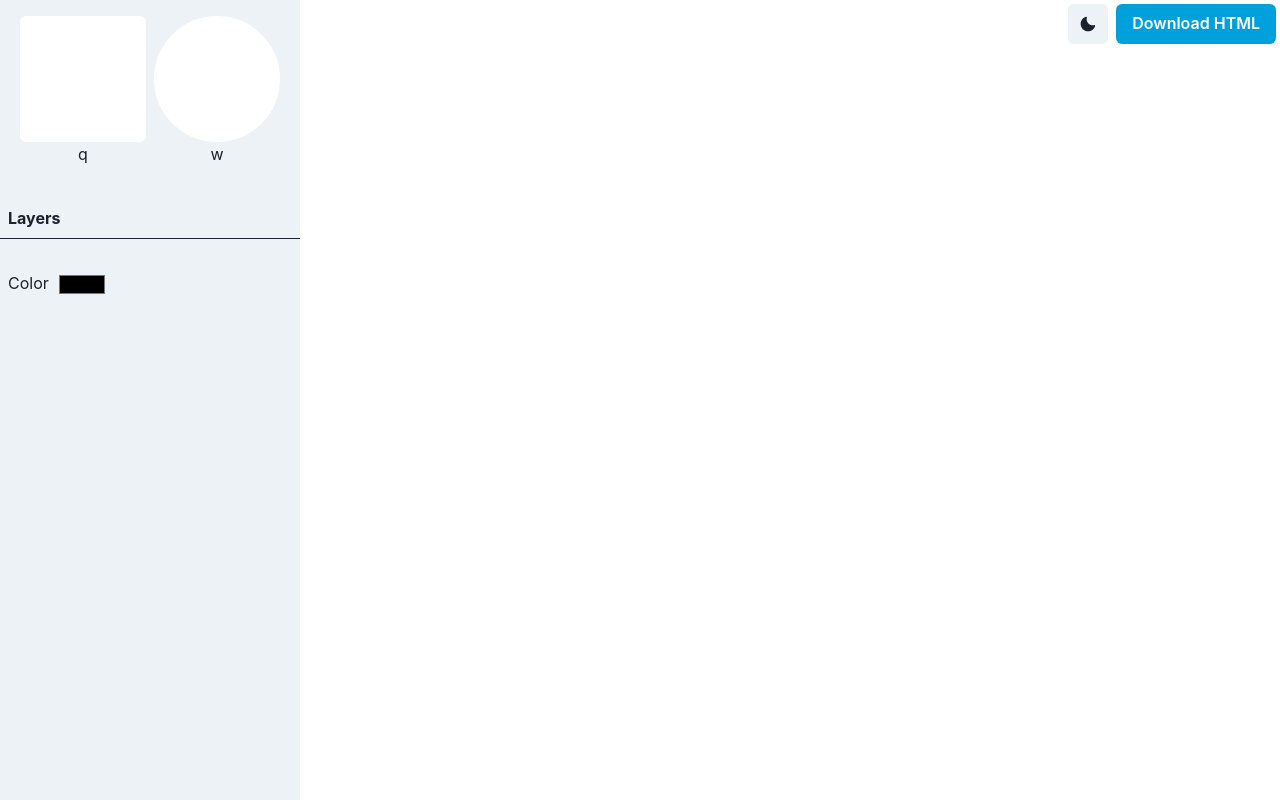
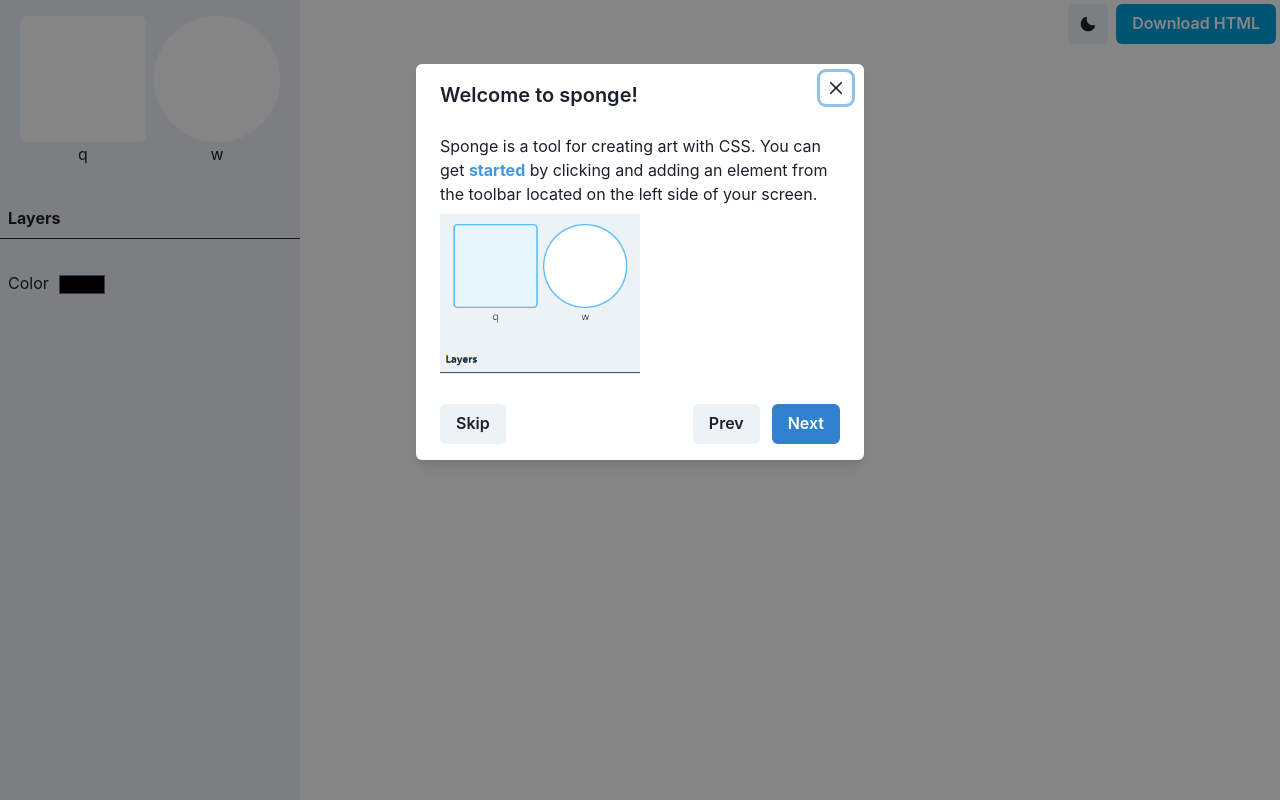
Before and after one commit to Fernando-J-Garcia/Sponge, a Next.js app: page / in a window 1280 px wide. Built offline with nearby package versions, Linux system fonts and the light colour scheme.

Commit message:
Added intro screen

```diff
--- /dev/null
+++ b/components/TutorialModal.tsx
@@ -0,0 +1,122 @@
+import {
+  Modal,
+  ModalBody,
+  ModalCloseButton,
+  ModalContent,
+  ModalFooter,
+  ModalHeader,
+  ModalOverlay,
+  useDisclosure,
+  Text,
+  Box,
+  Button,
+} from "@chakra-ui/react";
+import { useRef, useState } from "react";
+import Image from "next/image";
+import tutorial_Add_Element from "../public/tutorial/Add_Element_Example.png";
+import tutorial_Edit_CSS from "../public/tutorial/Change_CSS_Properties_Example.png";
+
+interface Page {
+  id: number;
+  title: string;
+  content: JSX.Element;
+}
+const pages: Page[] = [
+  {
+    id: 0,
+    title: "Welcome to sponge!",
+    content: (
+      <>
+        <Text mb={2}>
+          Sponge is a tool for creating art with CSS. You can get{" "}
+          <Text as="span" color={"blue.400"} fontWeight="bold">
+            started
+          </Text>{" "}
+          by clicking and adding an element from the toolbar located on the left
+          side of your screen.
+        </Text>
+        <Image
+          src={tutorial_Add_Element}
+          width={"200px"}
+          height={"160px"}
+          placeholder={"blur"}
+        />
+      </>
+    ),
+  },
+  {
+    id: 1,
+    title: "Changing CSS Properties",
+    content: (
+      <>
+        <Text mb={2}>
+          When an element is added it will be shown on your layers tab. You can
+          <Text as="span" color={"blue.400"} fontWeight="bold">
+            {" "}
+            change{" "}
+          </Text>
+          its CSS properties by clicking/dragging any of the icons.
+        </Text>
+        <Image
+          src={tutorial_Edit_CSS}
+          width={"300px"}
+          height={"170px"}
+          placeholder={"blur"}
+        />
+      </>
+    ),
+  },
+];
+
+const TutorialModal = ({ isFirstVisit }: { isFirstVisit: boolean }) => {
+  const [pageNumber, setPageNumber] = useState(0);
+  const { isOpen, onOpen, onClose } = useDisclosure();
+  const mounted = useRef(false);
+  if (isFirstVisit && !isOpen && !mounted.current) {
+    onOpen();
+    mounted.current = true;
+  }
+  const handleClickNext = () => {
+    if (pageNumber === pages.length - 1) return;
+    setPageNumber((p) => p + 1);
+  };
+  const handleClickPrev = () => {
+    if (pageNumber === 0) return;
+    setPageNumber((p) => p - 1);
+  };
+  return (
+    <Modal isOpen={isOpen} onClose={onClose}>
+      <ModalOverlay />
+      <ModalContent>
+        <PageContent pageNumber={pageNumber} />
+        <ModalFooter justifyContent={"space-between"}>
+          <Button onClick={onClose}>Skip</Button>
+          <Box>
+            <Button mr={3} onClick={handleClickPrev}>
+              Prev
+            </Button>
+            <Button
+              colorScheme={"blue"}
+              onClick={handleClickNext}
+              disabled={pageNumber === pages.length - 1}
+            >
+              Next
+            </Button>
+          </Box>
+        </ModalFooter>
+      </ModalContent>
+    </Modal>
+  );
+};
+const PageContent = ({ pageNumber }: { pageNumber: number }) => {
+  const page: Page = pages.filter((p) => p.id === pageNumber)[0];
+  console.log(page);
+  return (
+    <>
+      <ModalHeader>{page.title}</ModalHeader>
+      <ModalCloseButton />
+      <ModalBody>{page.content}</ModalBody>
+    </>
+  );
+};
+export default TutorialModal;
--- a/pages/index.tsx
+++ b/pages/index.tsx
@@ -1,15 +1,11 @@
-import {
-  Box,
-  Button,
-  IconButton,
-  LightMode,
-  useColorMode,
-} from "@chakra-ui/react";
+import { Box, Button, IconButton, useColorMode } from "@chakra-ui/react";
 import type { NextPage } from "next";
 import Canvas from "../components/Canvas";
 import { CanvasProvider } from "../components/CanvasProvider";
 import Toolbar from "../components/Toolbar";
 import { MoonIcon, SunIcon } from "@chakra-ui/icons";
+import { useState } from "react";
+import TutorialModal from "../components/TutorialModal";
 
 function downloadInnerHtml(filename: string, elId: string, mimeType: string) {
   var el = document.getElementById(elId);
@@ -32,6 +28,8 @@
 
 const Home: NextPage = () => {
   const { colorMode, toggleColorMode } = useColorMode();
+  //Tood change to useLocalStorage
+  const [isFirstVisit, setIsFirstVisit] = useState(true);
   return (
     <div className="home">
       <Box top={1} right={1} pos="absolute">
@@ -56,6 +54,7 @@
         <Toolbar />
         <Canvas />
       </CanvasProvider>
+      <TutorialModal isFirstVisit={isFirstVisit} />
     </div>
   );
 };
```
Also changed, not shown: public/tutorial/Add_Element_Example.png (added), public/tutorial/Change_CSS_Properties_Example.png (added).
